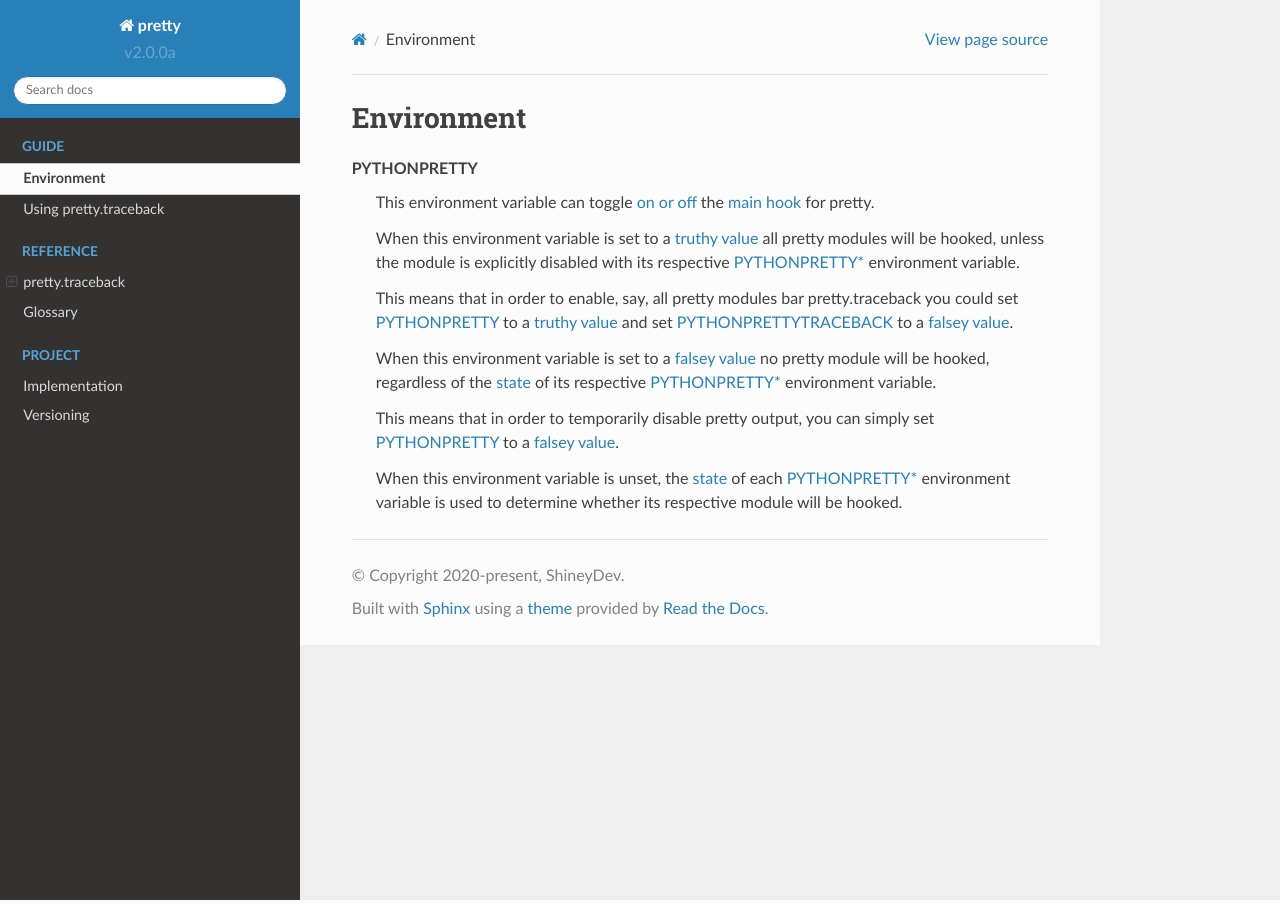
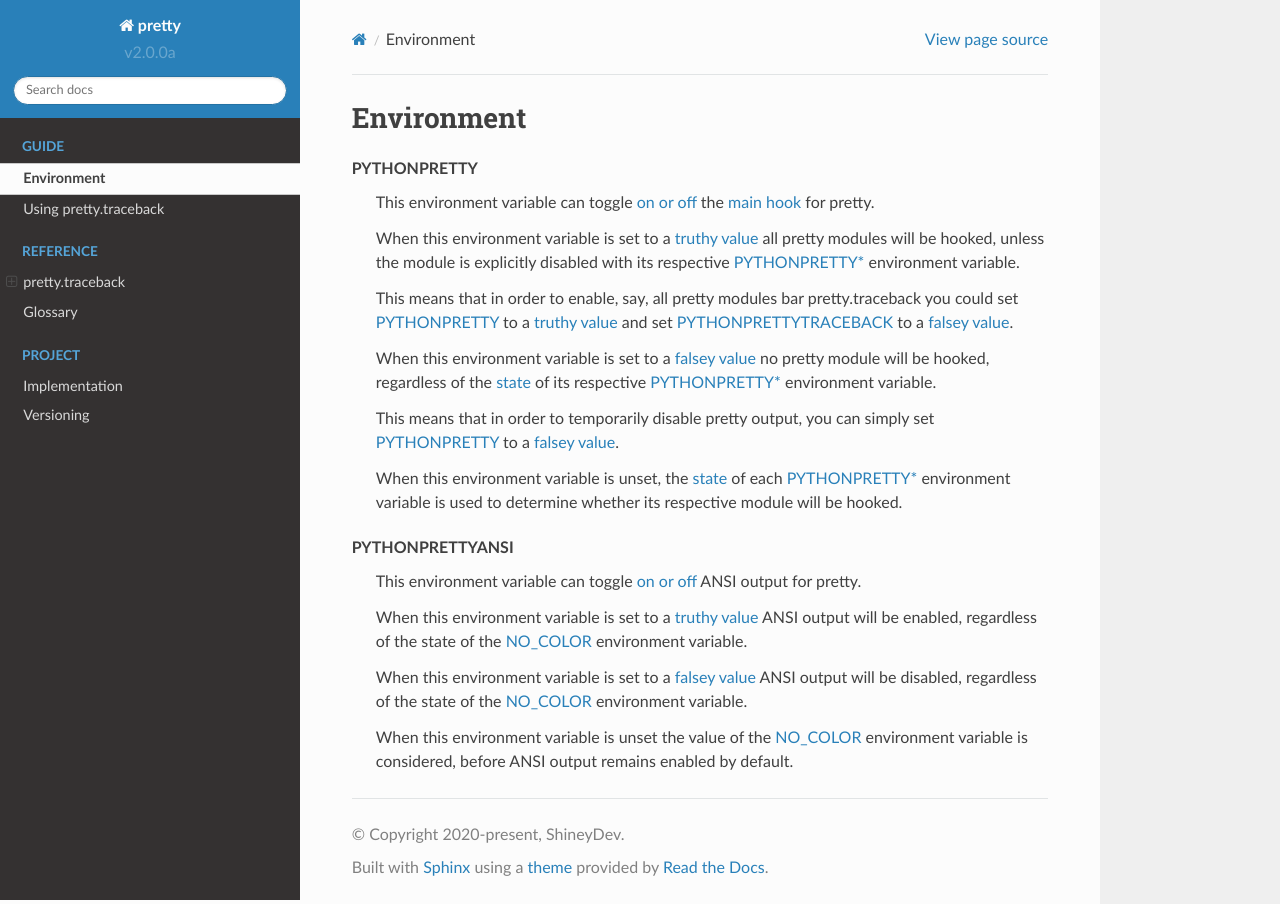
Before and after one commit to ShineyDev/pretty, a Sphinx documentation site: the page built from docs/guide/environment.rst, in a window 1280 px wide. Built offline with Sphinx 7.4.7 and the Read the Docs theme 2.0.0, drawn with Linux system fonts in a browser that asks for light colours; pages that are not in the unit, such as notebooks, are missing from menus.

Commit message:
move PYTHONPRETTYANSI over to the environment guide

```diff
--- a/docs/guide/environment.rst
+++ b/docs/guide/environment.rst
@@ -26,3 +26,19 @@ Environment
         When this environment variable is unset, the :term:`state <boolean value>` of each
         :term:`PYTHONPRETTY* <PYTHONPRETTYTRACEBACK>` environment variable is used to determine
         whether its respective module will be hooked.
+
+.. glossary::
+
+    PYTHONPRETTYANSI
+
+        This environment variable can toggle :term:`on or off <boolean value>` ANSI output for
+        pretty.
+
+        When this environment variable is set to a :term:`truthy value <boolean value>` ANSI output
+        will be enabled, regardless of the state of the :term:`NO_COLOR` environment variable.
+
+        When this environment variable is set to a :term:`falsey value <boolean value>` ANSI output
+        will be disabled, regardless of the state of the :term:`NO_COLOR` environment variable.
+
+        When this environment variable is unset the value of the :term:`NO_COLOR` environment
+        variable is considered, before ANSI output remains enabled by default.
```
Also changed, not shown: docs/reference/glossary.rst (+0 -15 lines).
